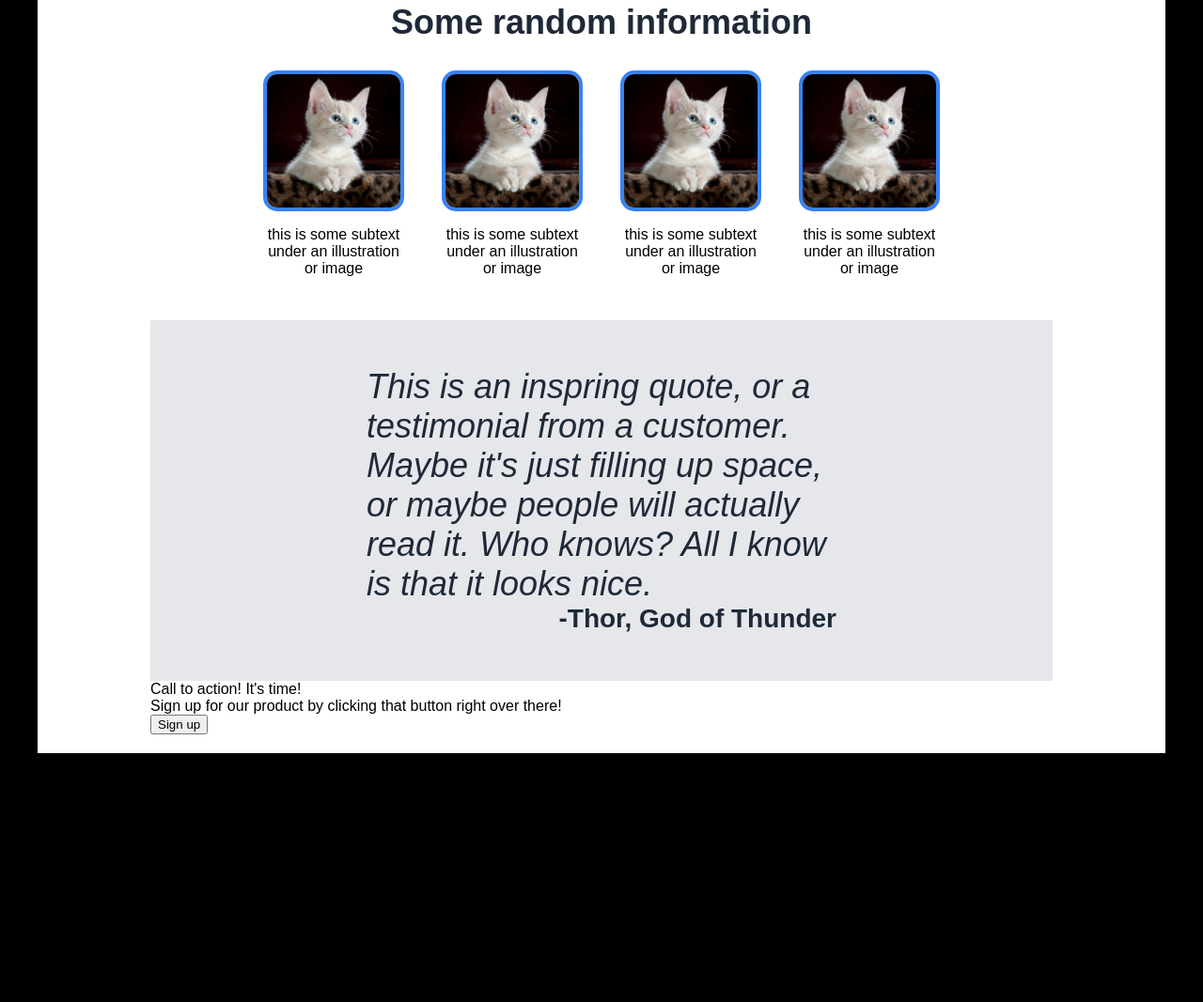
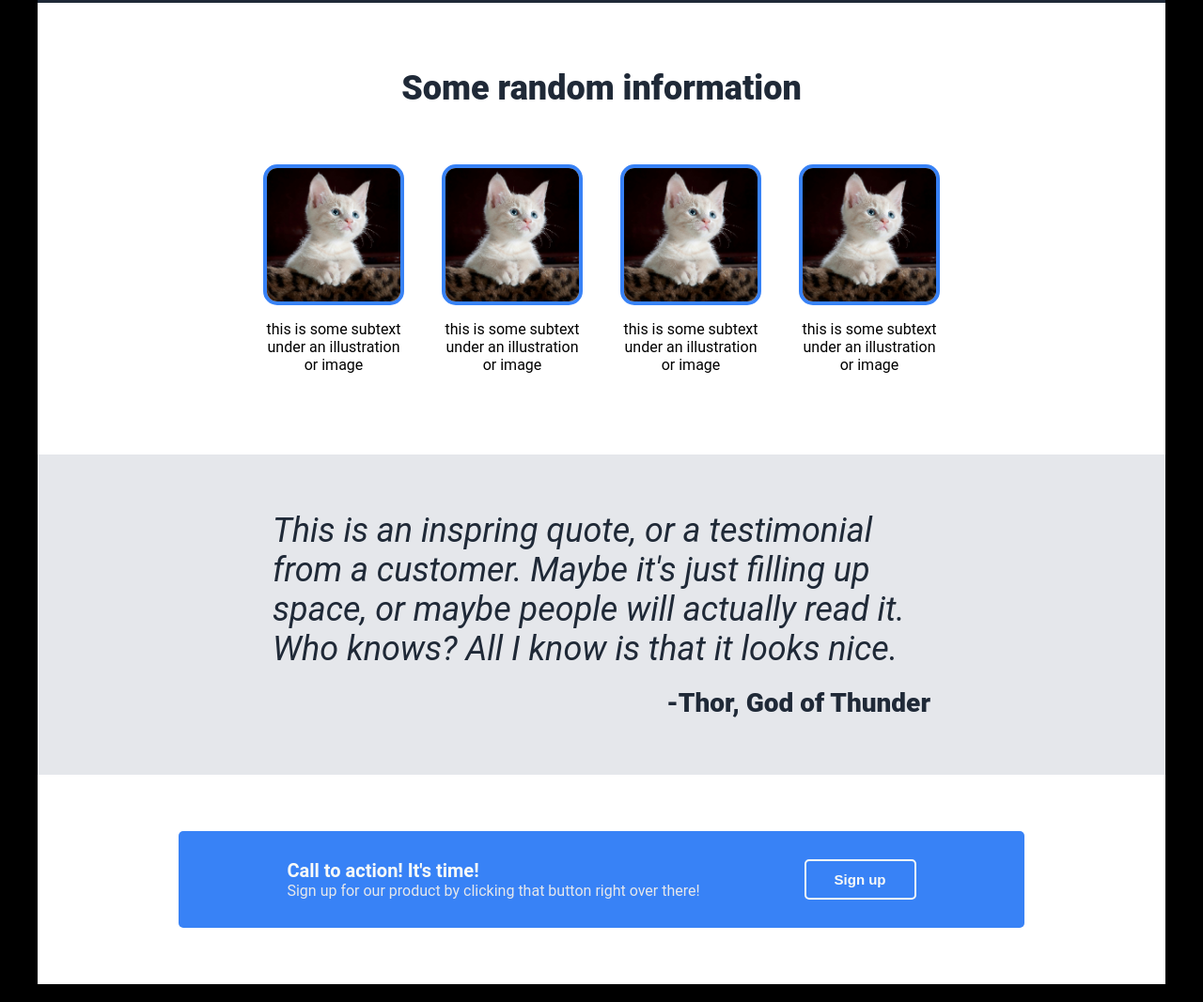
Before and after one commit to tylersemel/odin-landing-page, a plain HTML site: page index.html in a window 1280 px wide. Shown: the part 415-1482 px from the top of the page at 94% size. Before the commit the page ends 1265 px from the top, so only its background shows below. Drawn offline with Linux system fonts and the light colour scheme.

Commit message:
Move spacing around for header and main
Resized the spacing between ends of website because
it was causing some items to not be aligned with each other.
Now the header and call-to-action have matching width and padding.

```diff
--- a/index.html
+++ b/index.html
@@ -27,7 +27,7 @@
             <div class="image"><img src="./images/cat.jpg" alt="A cute cat"></div>
         </div>
     </div>
-    <div class="main-container size">
+    <div class="main size">
         <div class="info">
             <div class="rando-title">Some random information</div>
             <div class="item-container">
@@ -57,10 +57,13 @@
             <div class="signature">-Thor, God of Thunder</div>
         </div>
         <div class="sign-up">
-            <div class="enticement">Call to action! It's time!
-                <div>Sign up for our product by clicking that button right over there!</div>
+            <div class="enticement">
+                <div>
+                    <strong>Call to action! It's time!</strong>
+                    <div class="sign-up-text">Sign up for our product by clicking that button right over there!</div>
+                </div>
+                <button>Sign up</button>
             </div>
-            <button>Sign up</button>
         </div>
     </div>
     <div class="footer size">
--- a/style.css
+++ b/style.css
@@ -3,7 +3,7 @@
 }
 
 body {
-    font-family:Arial, Helvetica, sans-serif;
+    font-family:"Roboto", sans-serif;
     margin: 0;
     min-height: 100vh;
     display: flex;
@@ -32,31 +32,34 @@ a {
     display: flex;
     flex-direction: column;
     background-color: #1F2937;
+    padding: 10px 90px;
 }
 
 .logo-links {
     display: flex;
     justify-content: space-between;
-    /* align-items: center; */
-    padding: 10px 0;
-    margin-bottom: 50px;
+    margin-bottom: 30px;
 }
 
 .logo {
     font-weight: bold;
     font-size: 24px;
     color:#F9FAF8;
+    padding-left: 60px;
 }
 
 .links ul {
     display: flex;
     justify-content: center;
     gap: 10px;
+    padding-right: 60px;
 }
 
 .description {
     display: flex;
     gap: 10px;
+    padding: 20px 60px;
+    margin-bottom: 20px;
 }
 
 .hero-main {
@@ -86,25 +89,23 @@ a {
   margin: auto;
 }
 
-.desc-info button {
+button {
     background-color: #3882F6;
     border: none;
-    color: white;
+    color: #F9FAF8;
     display: inline-block;
     font-size: 15px;
     padding: 8px 30px;
     border-radius: 5px;
 }
 
-.main-container {
+.main {
     background-color: white;
     flex: 1;
-    justify-content: center;
-    align-items: center;
 }
 
 .size {
-    padding: 10px 120px 20px;
+    /* padding: 10px 120px 20px; */
     width: 1200px;
 }
 
@@ -113,6 +114,11 @@ a {
     color:#1F2937;
     font-weight: 900;
     text-align: center;
+    padding: 30px;
+}
+
+.info {
+    padding: 40px 0;
 }
 
 .item img {
@@ -144,18 +150,21 @@ a {
 }
 
 .quote {
-    /* text-align: center; */
+    /* width: 900px; */
+    padding: 50px 0;
+    font-size: 36px;
+    color: #1F2937;
+    background-color: #E5E7EB;
+
     display: flex;
     flex-direction: column;
     align-items: center;
-    background-color: #E5E7EB;
-    padding: 50px 30px;
-    font-size: 36px;
-    color: #1F2937;
+    justify-content: center;
 }
 
 .quote div {
-    width: 500px;
+    width: 700px;
+    padding: 10px 0;
 }
 
 .signature {
@@ -164,3 +173,34 @@ a {
     font-weight: 900;
     font-size: 28px;
 }
+
+.sign-up {
+    display: flex;
+    flex-direction: column;
+    justify-content: center;
+    align-items: center;
+    padding: 60px 0;
+}
+
+.enticement {
+    border-radius: 5px;
+    padding: 30px 60px;
+    width: 900px;
+    background-color: #3882F6;
+    display: flex;
+    justify-content: space-around;
+    color: #F9FAF8;
+}
+
+.enticement strong {
+    font-size: 20px;
+}
+
+.enticement button {
+    border: solid 2px #F9FAF8;
+    font-weight: bold;
+}
+
+.sign-up-text {
+    color:#E5E7EB;
+}
```
